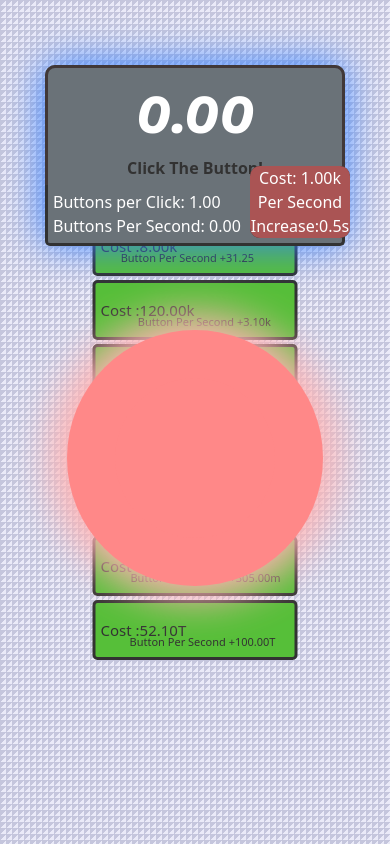
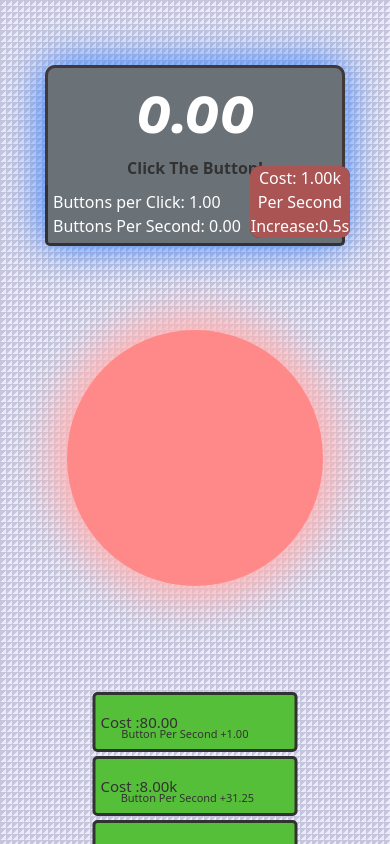
Before and after one commit to soleq1/Press-The-Button, a React (Vite) app: page / in a window 390 px wide. Shown: the top 844 px of the page. Built offline with nearby package versions, Linux system fonts and the light colour scheme; a web font is replaced by a local one.

Commit message:
Update index.css

```diff
--- a/src/index.css
+++ b/src/index.css
@@ -7,7 +7,7 @@
 }
 
 
-/* Value Count Display   */
+/* Value Cou    nt Display   */
 .GameContainer{
     position: relative;
     top:65px;
@@ -140,6 +140,7 @@ Secondary colors: #FFA1A1 (lighter red), #FFF0A5 (lighter yellow), #A1FFD7 (ligh
 }
 
 .upgradeError{
+
   background-image: url('./x.svg');
   background-repeat: no-repeat;
   background-size: cover;
@@ -186,18 +187,15 @@ Secondary colors: #FFA1A1 (lighter red), #FFF0A5 (lighter yellow), #A1FFD7 (ligh
     max-width: 300px;
   }
   .AutoButtonPosition{
-    max-width: 225px;
-    position: static;
-    margin-top:200px;
-    top:auto;
-    left:auto;
-    transform: none;
-    margin-top: 10px;
-    z-index: 1;
-    bottom: -150px;
-
-
-
+    margin-top: 550px;
+    /* margin-left:50px; */
+    position: relative;
+  }
+  .AutoButtonCost{
+    position: relative;
+    top: 50%;
+    left: 50%;
+    transform: translateX(-50%);
   }
 }
 .stats{
```
